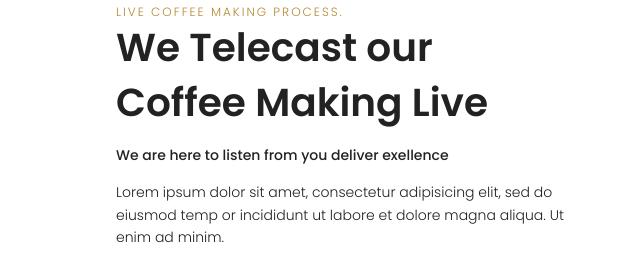
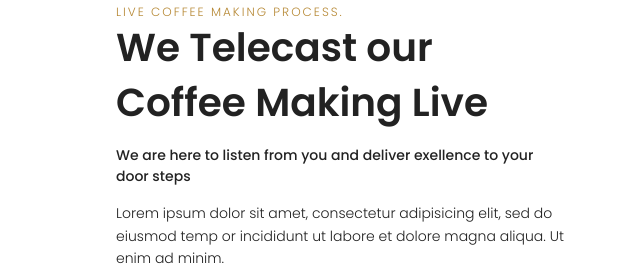
Before and after one commit to callmemustafa/coffeewebsite.com, a plain HTML site: page index.html in a window 1280 px wide. Shown: the part 798-1063 px from the top of the page, 644-1280 px from the left. Drawn offline with Linux system fonts and the light colour scheme.

Commit message:
updated text

```diff
--- a/index.html
+++ b/index.html
@@ -73,7 +73,7 @@
                 <div class="section-2-right">
                     <span class="section-2-right__span">LIVE COFFEE MAKING PROCESS.</span>
                     <h2 class="section-2-right__h2 black-clr">We Telecast our Coffee Making Live</h2>
-                    <h4 class="section-2-right__h4 black-clr">We are here to listen from you deliver exellence</h4>
+                    <h4 class="section-2-right__h4 black-clr">We are here to listen from you and deliver exellence to your door steps</h4>
                     <p class="section-2-right__p black-clr">Lorem ipsum dolor sit amet, consectetur adipisicing elit,
                         sed do
                         eiusmod temp or incididunt ut labore et dolore magna aliqua. Ut enim ad minim.</p>
```
